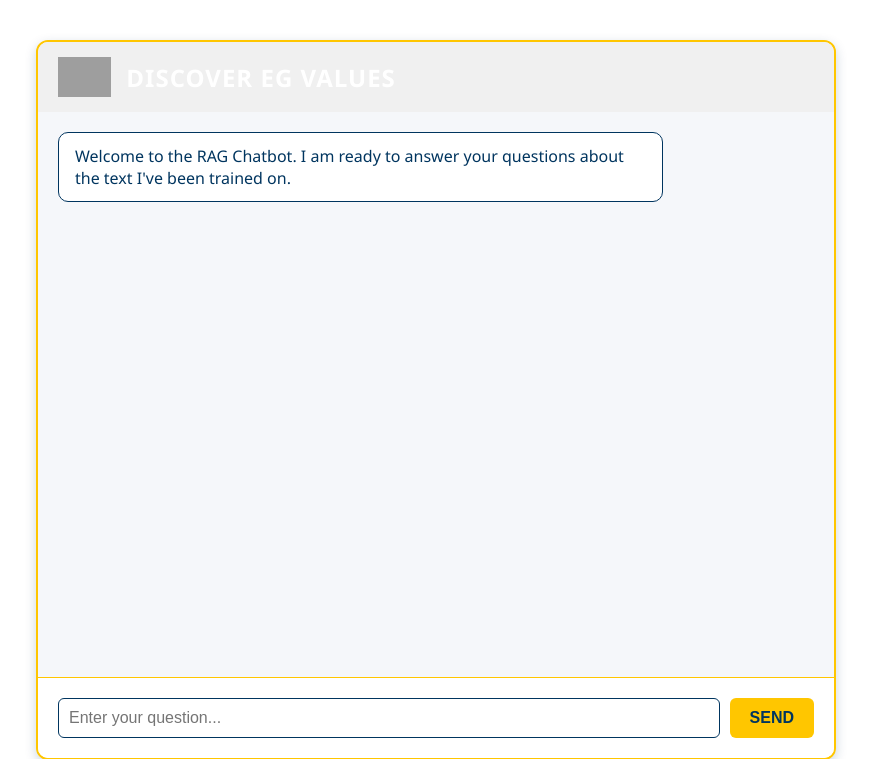
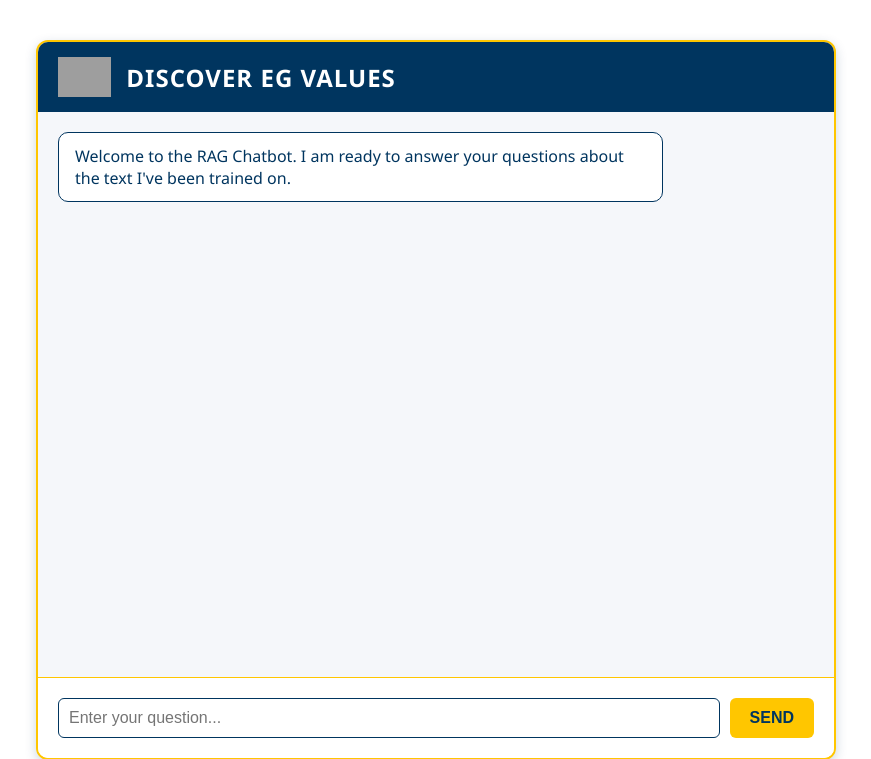
Before and after one commit to yayson77/Mistral_RAG_Values, a Flask app: page / in a window 1280 px wide. Shown: the top 759 px of the page, without its empty margins (204-1075 px from the left). Run offline with Flask 3, Linux system fonts and the light colour scheme; grey boxes are pictures that could not be loaded.

Commit message:
Update style.css

```diff
--- a/static/css/style.css
+++ b/static/css/style.css
@@ -29,7 +29,7 @@ body {
 
 .chat-header {
     padding: 15px 20px;
-    background-color: #f0f0f0;
+    background-color: #00355f;
     color: #ffffff;
     display: flex;
     align-items: center;
```
